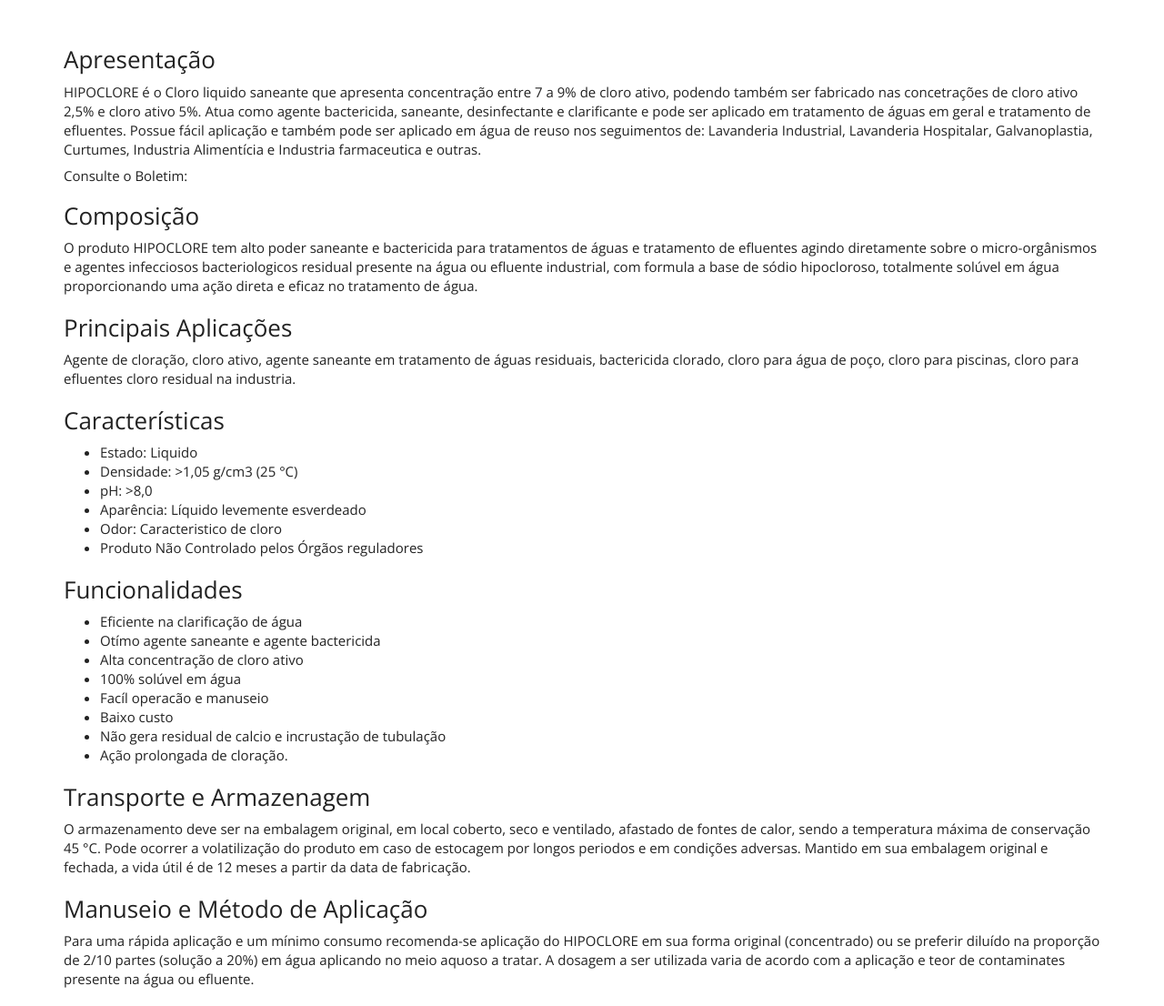
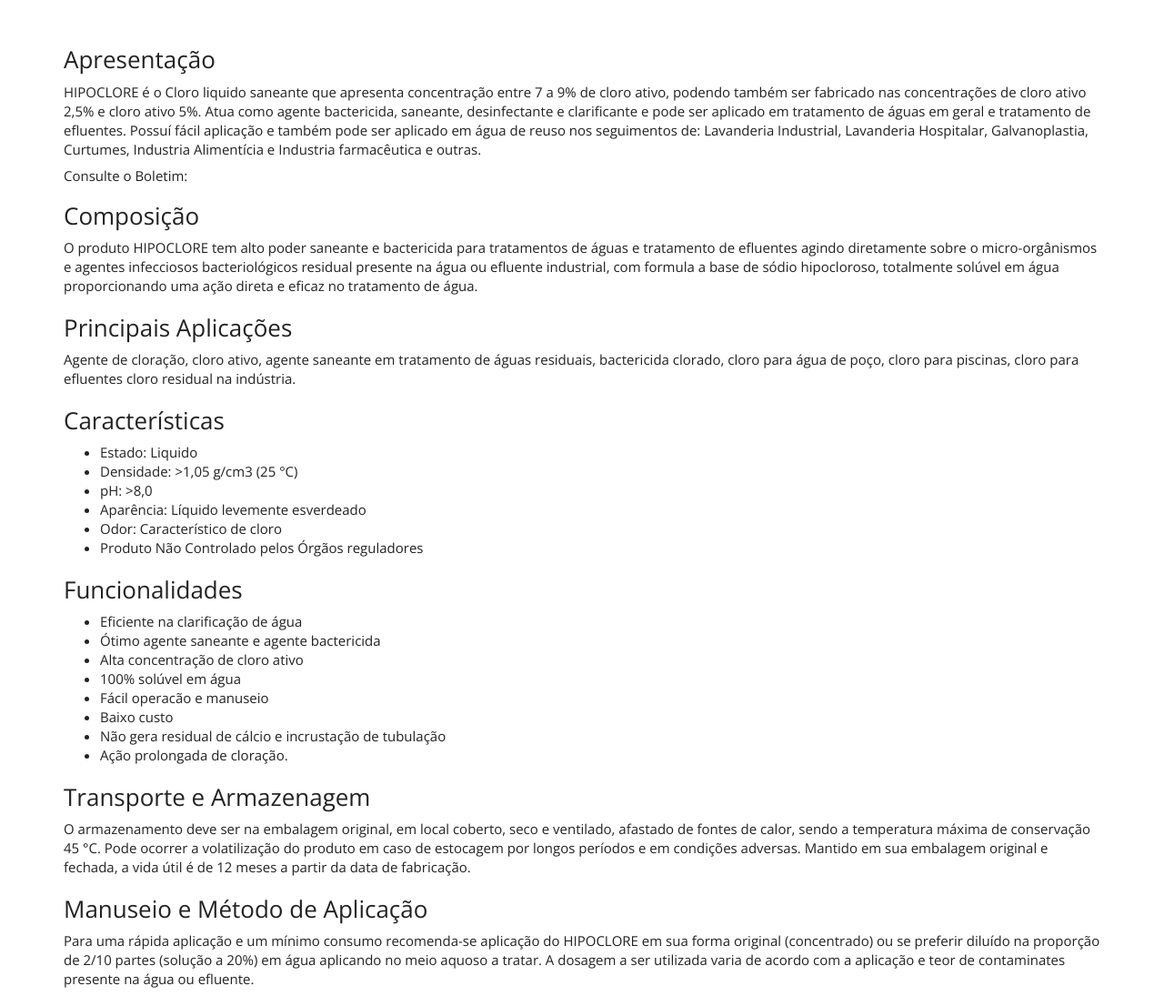
Before and after one commit to purewaterefluentes/purewaterefluentes.github.io, a Jekyll site: the page built from produtos/cloro-liquido.md, in a window 1280 px wide and 1400 px high. Shown: the part 294-1400 px from the top of the window at 91% size. Built offline with Jekyll 4.4.1, drawn with Linux system fonts in a browser that asks for light colours; nearby versions of some CDN libraries; library files that are not in the unit come from our copies.

Commit message:
Update cloro-liquido.md

```diff
--- a/produtos/cloro-liquido.md
+++ b/produtos/cloro-liquido.md
@@ -6,17 +6,17 @@
 ---
 
 ### Apresentação
-HIPOCLORE é o Cloro liquido saneante que apresenta concentração entre 7 a 9% de cloro ativo, podendo também ser fabricado nas concetrações de cloro ativo 2,5% e cloro ativo 5%. Atua como agente bactericida, saneante, desinfectante e clarificante e pode ser aplicado em tratamento de águas em geral e tratamento de efluentes.
-Possue fácil aplicação e também pode ser aplicado em água de reuso nos seguimentos de: Lavanderia Industrial, Lavanderia Hospitalar, Galvanoplastia, Curtumes, Industria Alimentícia e Industria farmaceutica e outras.
+HIPOCLORE é o Cloro liquido saneante que apresenta concentração entre 7 a 9% de cloro ativo, podendo também ser fabricado nas concentrações de cloro ativo 2,5% e cloro ativo 5%. Atua como agente bactericida, saneante, desinfectante e clarificante e pode ser aplicado em tratamento de águas em geral e tratamento de efluentes.
+Possuí fácil aplicação e também pode ser aplicado em água de reuso nos seguimentos de: Lavanderia Industrial, Lavanderia Hospitalar, Galvanoplastia, Curtumes, Industria Alimentícia e Industria farmacêutica e outras.
 
 ##### Consulte o Boletim:
 
 
 ### Composição
-O produto HIPOCLORE tem alto poder saneante e bactericida para tratamentos de águas e tratamento de efluentes agindo diretamente sobre o micro-orgânismos e agentes infecciosos bacteriologicos residual presente na água ou efluente industrial, com formula a base de sódio hipocloroso, totalmente solúvel em água proporcionando uma ação direta e eficaz no tratamento de água.
+O produto HIPOCLORE tem alto poder saneante e bactericida para tratamentos de águas e tratamento de efluentes agindo diretamente sobre o micro-orgânismos e agentes infecciosos bacteriológicos residual presente na água ou efluente industrial, com formula a base de sódio hipocloroso, totalmente solúvel em água proporcionando uma ação direta e eficaz no tratamento de água.
 
 ### Principais Aplicações
-Agente de cloração, cloro ativo, agente saneante em tratamento de águas residuais, bactericida clorado, cloro para água de poço, cloro para piscinas, cloro para efluentes cloro residual na industria.
+Agente de cloração, cloro ativo, agente saneante em tratamento de águas residuais, bactericida clorado, cloro para água de poço, cloro para piscinas, cloro para efluentes cloro residual na indústria.
 
 ### Características
 
@@ -24,25 +24,25 @@
 - Densidade: >1,05 g/cm3 (25 °C)
 - pH: >8,0
 - Aparência: Líquido levemente esverdeado
-- Odor: Caracteristico de cloro
+- Odor: Característico de cloro
 - Produto Não Controlado pelos Órgãos reguladores
 
 
 ### Funcionalidades
 
 - Eficiente na clarificação de água
-- Otímo agente saneante e agente bactericida
+- Ótimo agente saneante e agente bactericida
 - Alta concentração de cloro ativo
 - 100% solúvel em água
-- Facíl operacão e manuseio
+- Fácil operacão e manuseio
 - Baixo custo
-- Não gera residual de calcio e incrustação de tubulação
+- Não gera residual de cálcio e incrustação de tubulação
 - Ação prolongada de cloração.
 
 
 ### Transporte e Armazenagem
 O armazenamento deve ser na embalagem original, em local coberto, seco e ventilado, afastado    de fontes de calor, sendo a temperatura máxima de conservação 45 °C.
-Pode ocorrer a volatilização do produto em caso de estocagem por longos periodos e em condições adversas.
+Pode ocorrer a volatilização do produto em caso de estocagem por longos períodos e em condições adversas.
 Mantido em sua embalagem original e fechada, a vida útil é de 12 meses a partir da data de  fabricação.
 
 ### Manuseio e Método de Aplicação
```
